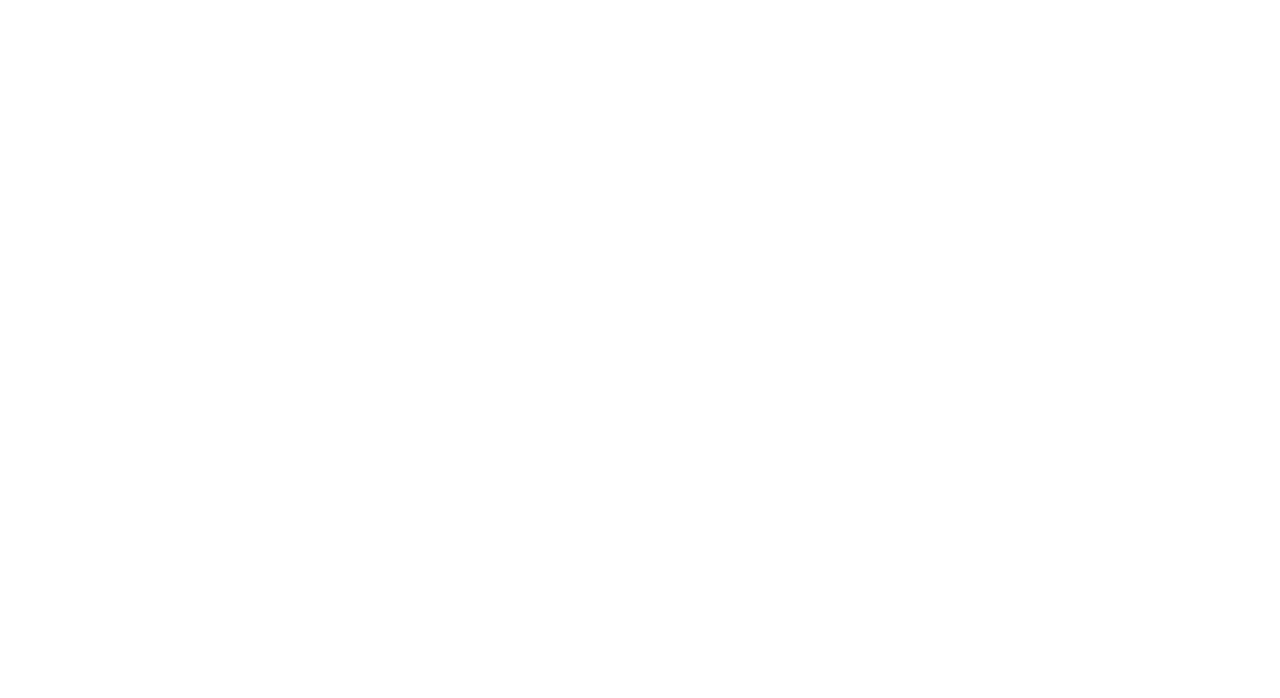
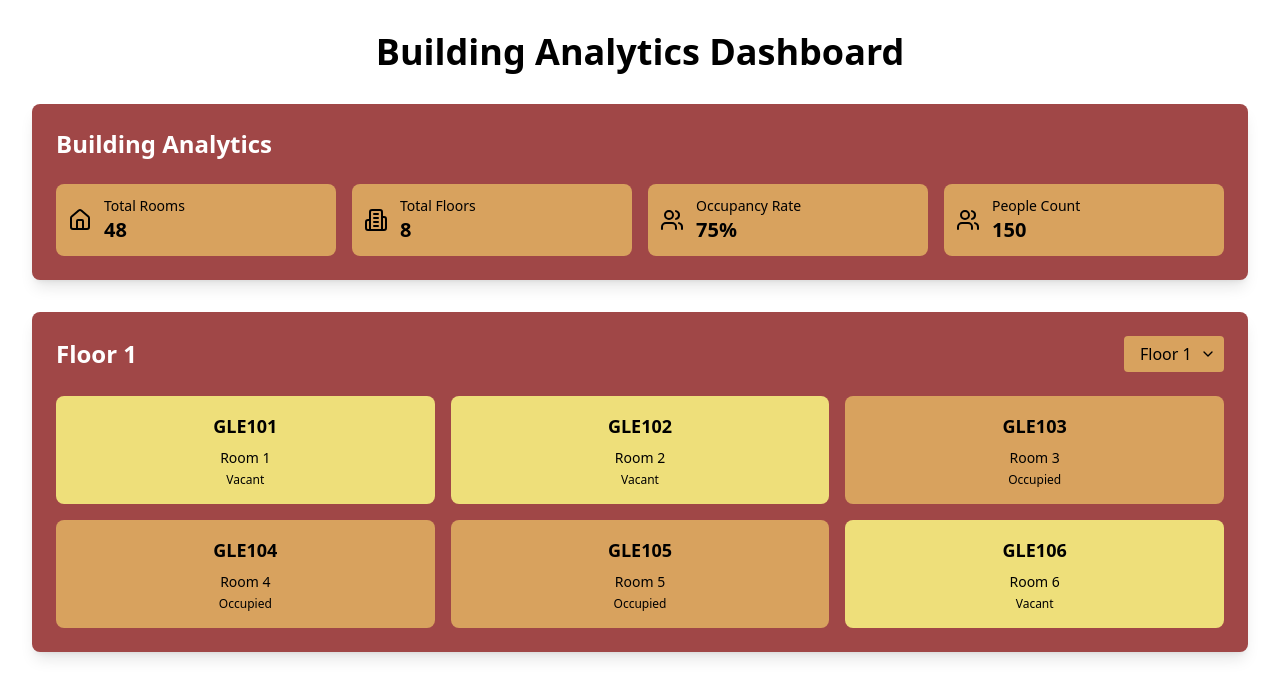
Before and after one commit to quilluaz/StatCheck-FrontEnd, a React (Vite) app: page /buildings/gle in a window 1280 px wide. Before the commit this address had no page. Shown: the top 698 px of the page. Built offline with nearby package versions, Linux system fonts and the light colour scheme.

Commit message:
Building GLE v1.0

```diff
--- a/package.json
+++ b/package.json
@@ -10,9 +10,13 @@
     "preview": "vite preview"
   },
   "dependencies": {
+    "@emotion/react": "^11.13.3",
+    "@emotion/styled": "^11.13.0",
     "@heroicons/react": "^2.1.5",
     "@mui/icons-material": "^6.1.7",
+    "@mui/material": "^6.1.7",
     "axios": "^1.7.7",
+    "lucide-react": "^0.456.0",
     "react": "^18.3.1",
     "react-dom": "^18.3.1",
     "react-icons": "^5.3.0",
--- a/src/routes/UserRoutes.jsx
+++ b/src/routes/UserRoutes.jsx
@@ -5,7 +5,7 @@
 // import Buildings from "../userPages/Buildings";
 // import BuildingsRTL from "../userPages/Buildings-RTL";
 // import BuildingsNGE from "../userPages/Buildings-NGE";
-// import BuildingsGLE from "../userPages/Buildings-GLE";
+ import BuildingsGLE from "../userPages/Buildings-GLE";
 // import Reservation from "../userPages/Reservation";
 // import ReservationLibraryRoom from "../userPages/Reservation-LibraryRoom";
 // import ReservationParkingSlot from "../userPages/Reservation-ParkingSlot";
@@ -22,7 +22,7 @@
         {/* <Route path="/buildings" element={<Buildings />} /> */}
         {/* <Route path="/buildings/rtl" element={<BuildingsRTL />} /> */}
         {/* <Route path="/buildings/nge" element={<BuildingsNGE />} /> */}
-        {/* <Route path="/buildings/gle" element={<BuildingsGLE />} /> */}
+        { <Route path="/buildings/gle" element={<BuildingsGLE />} /> }
         {/* <Route path="/reservations" element={<Reservation />} /> */}
         {/* <Route path="/reservations/library" element={<ReservationLibraryRoom />} /> */}
         {/* <Route path="/reservations/parking" element={<ReservationParkingSlot />} /> */}
--- a/src/userPages/Buildings-GLE.jsx
+++ b/src/userPages/Buildings-GLE.jsx
@@ -0,0 +1,100 @@
+import React, { useState, useEffect } from 'react';
+import { ChevronDownIcon, Users, Home, Building2 } from 'lucide-react';
+
+const BuildingsGLE = () => {
+  const [selectedFloor, setSelectedFloor] = useState(1);
+  const [buildingData, setBuildingData] = useState({
+    totalRooms: 0,
+    totalFloors: 8,
+    occupancyRate: 0,
+    peopleCount: 0,
+    maxCapacity: 200,
+  });
+
+  const roomsPerFloor = 6;
+
+  // Simulating data fetch from a backend
+  useEffect(() => {
+    const fetchData = () => {
+      // This would be an API call in a real application
+      setBuildingData({
+        totalRooms: 48,
+        totalFloors: 8,
+        occupancyRate: 75,
+        peopleCount: 150,
+        maxCapacity: 200,
+      });
+    };
+
+    fetchData();
+    // Set up an interval to refresh data every 30 seconds
+    const intervalId = setInterval(fetchData, 30000);
+
+    return () => clearInterval(intervalId);
+  }, []);
+
+  const floorRooms = [...Array(roomsPerFloor)].map((_, i) => ({
+    id: `GLE${selectedFloor}${(i + 1).toString().padStart(2, '0')}`,
+    name: `Room ${i + 1}`,
+    isOccupied: Math.random() > 0.5
+  }));
+
+  return (
+    <div className="min-h-screen bg-white text-black p-8 font-sans">
+      <h1 className="text-4xl font-bold mb-8 text-center">Building Analytics Dashboard</h1>
+
+      <div className="bg-[#A04747] rounded-lg p-6 shadow-lg mb-8">
+        <h2 className="text-2xl font-semibold mb-6 text-white">Building Analytics</h2>
+        <div className="grid grid-cols-2 md:grid-cols-4 gap-4">
+          <AnalyticItem icon={<Home />} label="Total Rooms" value={buildingData.totalRooms} />
+          <AnalyticItem icon={<Building2 />} label="Total Floors" value={buildingData.totalFloors} />
+          <AnalyticItem icon={<Users />} label="Occupancy Rate" value={`${buildingData.occupancyRate}%`} />
+          <AnalyticItem icon={<Users />} label="People Count" value={buildingData.peopleCount} />
+        </div>
+      </div>
+
+      <div className="bg-[#A04747] rounded-lg p-6 shadow-lg">
+        <div className="flex justify-between items-center mb-6">
+          <h2 className="text-2xl font-semibold text-white">Floor {selectedFloor}</h2>
+          <div className="relative">
+            <select
+              value={selectedFloor}
+              onChange={(e) => setSelectedFloor(Number(e.target.value))}
+              className="appearance-none bg-[#D8A25E] text-black py-2 px-4 pr-8 rounded leading-tight focus:outline-none focus:bg-[#EEDF7A] cursor-pointer"
+            >
+              {[...Array(buildingData.totalFloors)].map((_, i) => (
+                <option key={i} value={i + 1}>Floor {i + 1}</option>
+              ))}
+            </select>
+            <div className="pointer-events-none absolute inset-y-0 right-0 flex items-center px-2 text-black">
+              <ChevronDownIcon className="h-4 w-4" />
+            </div>
+          </div>
+        </div>
+        <div className="grid grid-cols-2 md:grid-cols-3 gap-4">
+          {floorRooms.map((room) => (
+            <div key={room.id} className={`${room.isOccupied ? 'bg-[#D8A25E]' : 'bg-[#EEDF7A]'} rounded-lg p-4 text-center text-black transition-colors duration-300`}>
+              <div className="text-lg font-semibold">{room.id}</div>
+              <div className="mt-2 text-sm">{room.name}</div>
+              <div className="mt-1 text-xs">{room.isOccupied ? 'Occupied' : 'Vacant'}</div>
+            </div>
+          ))}
+        </div>
+      </div>
+    </div>
+  );
+};
+
+function AnalyticItem({ icon, label, value }) {
+  return (
+    <div className="flex items-center space-x-3 bg-[#D8A25E] rounded-lg p-3">
+      <div className="text-black">{icon}</div>
+      <div>
+        <div className="text-sm text-black font-medium">{label}</div>
+        <div className="text-xl font-bold text-black">{value}</div>
+      </div>
+    </div>
+  );
+}
+
+export default BuildingsGLE;
```
Also changed, not shown: 1 other file (tests, documents, lock files or other folders).
